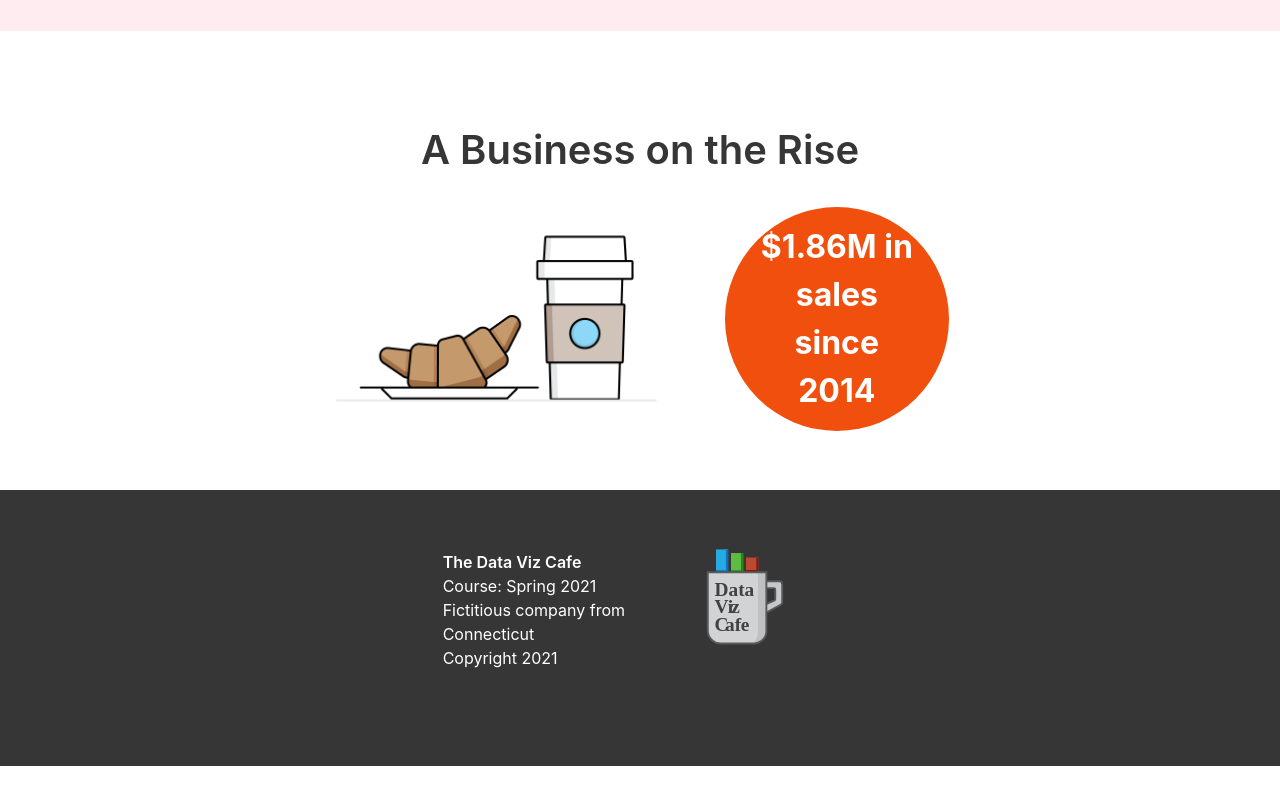
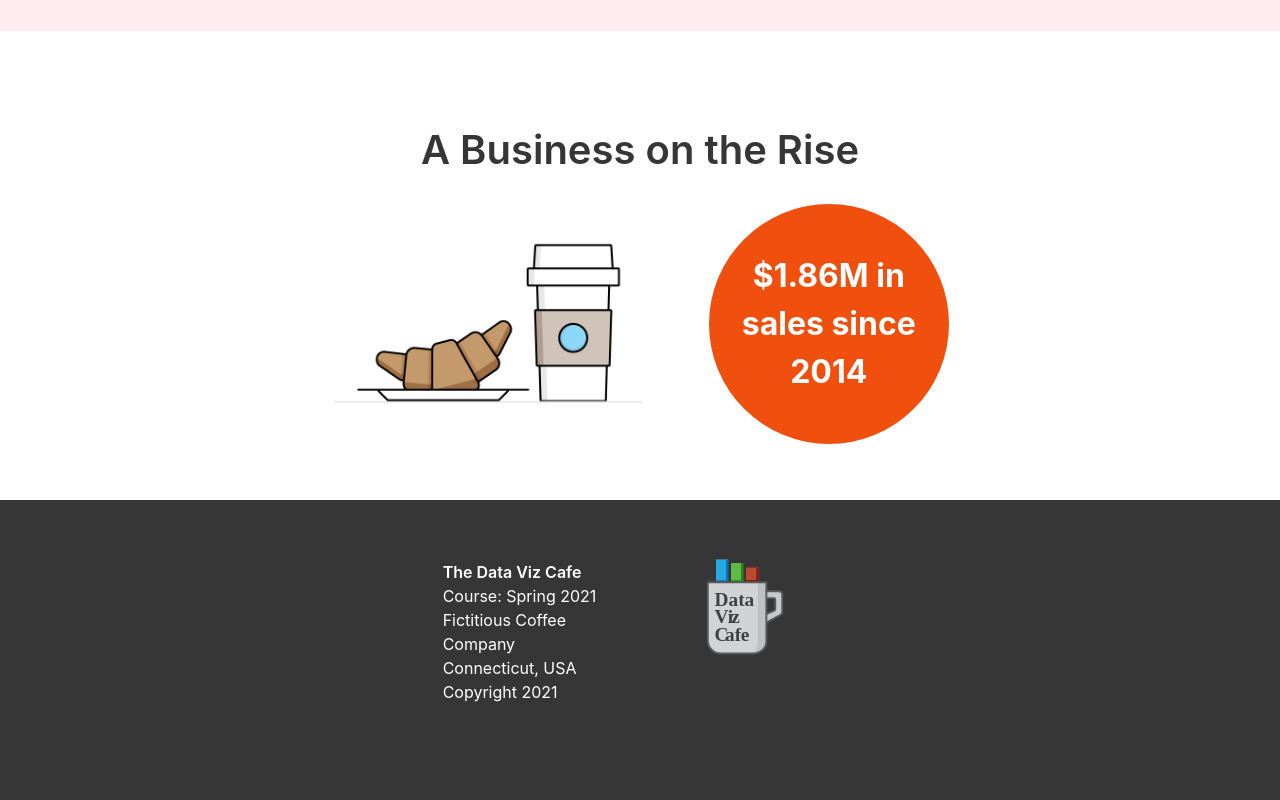
Before and after one commit to robert-laws/practice-dec-2020-react-app-with-bulma, a React (Create React App) app: page / in a window 1280 px wide. Shown: the part 3981-4781 px from the top of the page. Before the commit the page ends 4747 px from the top, so only its background shows below. Built offline with nearby package versions, Linux system fonts and the light colour scheme.

Commit message:
clean up menu card

```diff
--- a/src/App.scss
+++ b/src/App.scss
@@ -152,8 +152,8 @@
   text-align: center;
   font-size: 2rem;
   font-weight: bold;
-  height: 14rem;
-  width: 14rem;
+  height: 15rem;
+  width: 15rem;
   display: flex;
   flex-direction: column;
   justify-content: center;
--- a/src/components/BaseMenuCard.js
+++ b/src/components/BaseMenuCard.js
@@ -20,7 +20,7 @@ export const BaseMenuCard = ({ title, price, children, bgColor = 'white' }) => {
       <div>
         <p className='mb-4'>Price: ${price.toFixed(2)}</p>
       </div>
-      <div className='is-flex is-justify-content-center'>
+      <div>
         <img className='box' src={imgUrl} alt={title} />
       </div>
     </div>
--- a/src/layout/Footer.js
+++ b/src/layout/Footer.js
@@ -17,7 +17,8 @@ export const Footer = () => {
             </p>
           </NavLink>
           <p>Course: Spring 2021</p>
-          <p>Fictitious company from Connecticut</p>
+          <p>Fictitious Coffee Company</p>
+          <p>Connecticut, USA</p>
           <p>Copyright 2021</p>
         </div>
         <div className='column is-2 has-text-centered'>
```
